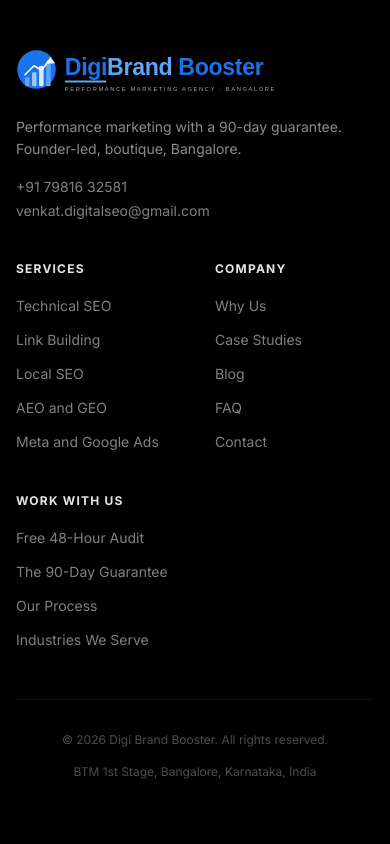
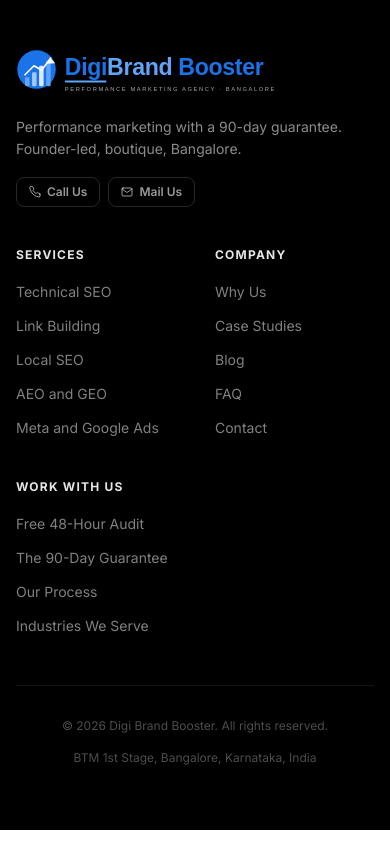
Before and after one commit to DVR79/DigiBrand-Booster, a Next.js app: page /blog in a window 390 px wide. Shown: the part 3696-4540 px from the top of the page. Built offline with nearby package versions, Linux system fonts and the light colour scheme.

Commit message:
Footer: replace plain text phone/email with Call Us and Mail Us buttons

```diff
--- a/src/components/layout/Footer.tsx
+++ b/src/components/layout/Footer.tsx
@@ -36,9 +36,41 @@
             <p className="text-sm leading-relaxed mb-4" style={{ color: 'rgba(255,255,255,0.55)' }}>
               Performance marketing with a 90-day guarantee. Founder-led, boutique, Bangalore.
             </p>
-            <div className="space-y-1">
-              <a href={`tel:${siteConfig.phone}`} className="footer-link-dark block text-sm">{siteConfig.phone}</a>
-              <a href={`mailto:${siteConfig.email}`} className="footer-link-dark block text-sm">{siteConfig.email}</a>
+            <div className="flex flex-wrap gap-2">
+              <a
+                href={`tel:${siteConfig.phone}`}
+                title="Call DigiBrand Booster"
+                className="flex items-center gap-1.5 px-3 py-1.5 rounded-lg text-xs font-semibold transition-colors"
+                style={{ border: '1px solid rgba(255,255,255,0.15)', color: 'rgba(255,255,255,0.6)' }}
+                onMouseEnter={(e) => {
+                  (e.currentTarget as HTMLAnchorElement).style.borderColor = '#60a5fa';
+                  (e.currentTarget as HTMLAnchorElement).style.color = '#60a5fa';
+                }}
+                onMouseLeave={(e) => {
+                  (e.currentTarget as HTMLAnchorElement).style.borderColor = 'rgba(255,255,255,0.15)';
+                  (e.currentTarget as HTMLAnchorElement).style.color = 'rgba(255,255,255,0.6)';
+                }}
+              >
+                <svg width="12" height="12" viewBox="0 0 24 24" fill="none" stroke="currentColor" strokeWidth="2" strokeLinecap="round" strokeLinejoin="round" aria-hidden="true"><path d="M22 16.92v3a2 2 0 0 1-2.18 2 19.79 19.79 0 0 1-8.63-3.07A19.5 19.5 0 0 1 4.69 12 19.79 19.79 0 0 1 1.61 3.4 2 2 0 0 1 3.6 1.21h3a2 2 0 0 1 2 1.72c.127.96.361 1.903.7 2.81a2 2 0 0 1-.45 2.11L7.91 8.8a16 16 0 0 0 6.29 6.29l.96-.96a2 2 0 0 1 2.11-.45c.907.339 1.85.573 2.81.7A2 2 0 0 1 22 16.92z"/></svg>
+                Call Us
+              </a>
+              <a
+                href={`mailto:${siteConfig.email}`}
+                title="Email DigiBrand Booster"
+                className="flex items-center gap-1.5 px-3 py-1.5 rounded-lg text-xs font-semibold transition-colors"
+                style={{ border: '1px solid rgba(255,255,255,0.15)', color: 'rgba(255,255,255,0.6)' }}
+                onMouseEnter={(e) => {
+                  (e.currentTarget as HTMLAnchorElement).style.borderColor = '#60a5fa';
+                  (e.currentTarget as HTMLAnchorElement).style.color = '#60a5fa';
+                }}
+                onMouseLeave={(e) => {
+                  (e.currentTarget as HTMLAnchorElement).style.borderColor = 'rgba(255,255,255,0.15)';
+                  (e.currentTarget as HTMLAnchorElement).style.color = 'rgba(255,255,255,0.6)';
+                }}
+              >
+                <svg width="12" height="12" viewBox="0 0 24 24" fill="none" stroke="currentColor" strokeWidth="2" strokeLinecap="round" strokeLinejoin="round" aria-hidden="true"><path d="M4 4h16c1.1 0 2 .9 2 2v12c0 1.1-.9 2-2 2H4c-1.1 0-2-.9-2-2V6c0-1.1.9-2 2-2z"/><polyline points="22,6 12,13 2,6"/></svg>
+                Mail Us
+              </a>
             </div>
           </div>
 
```
